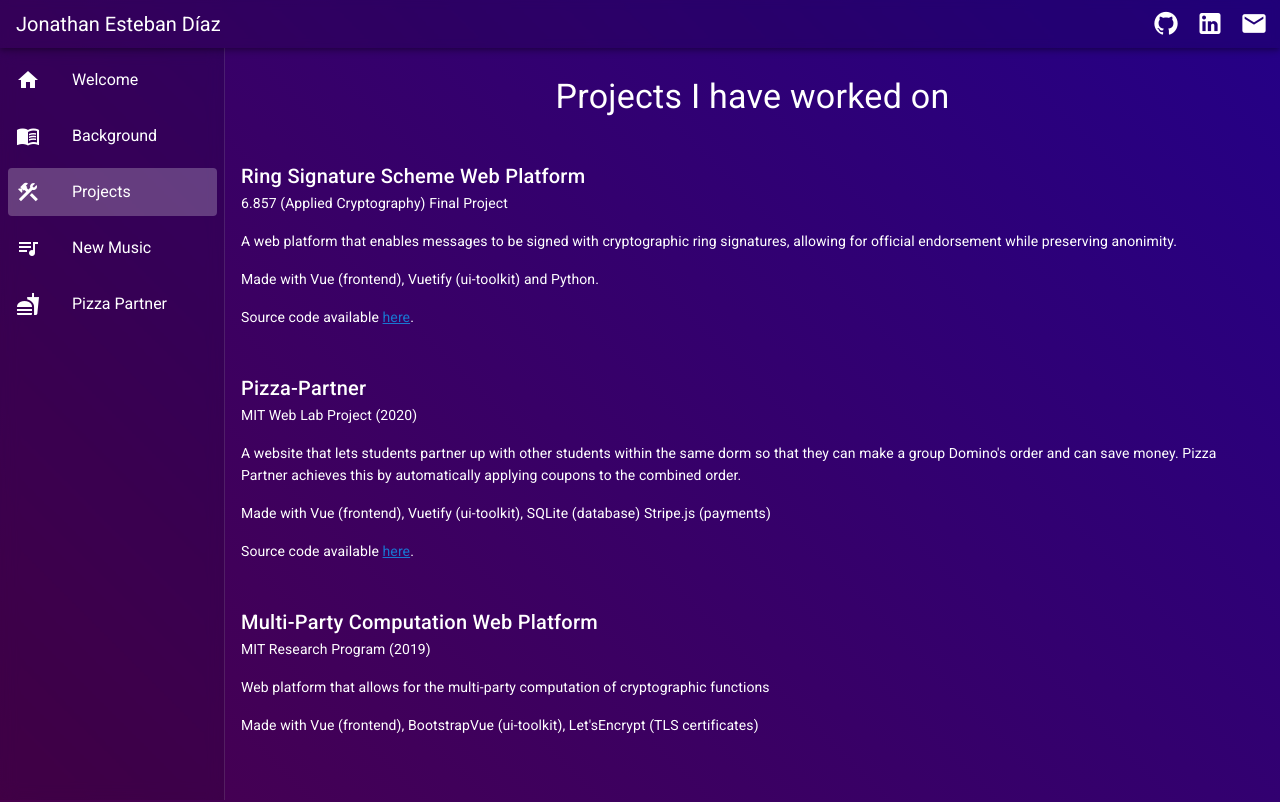
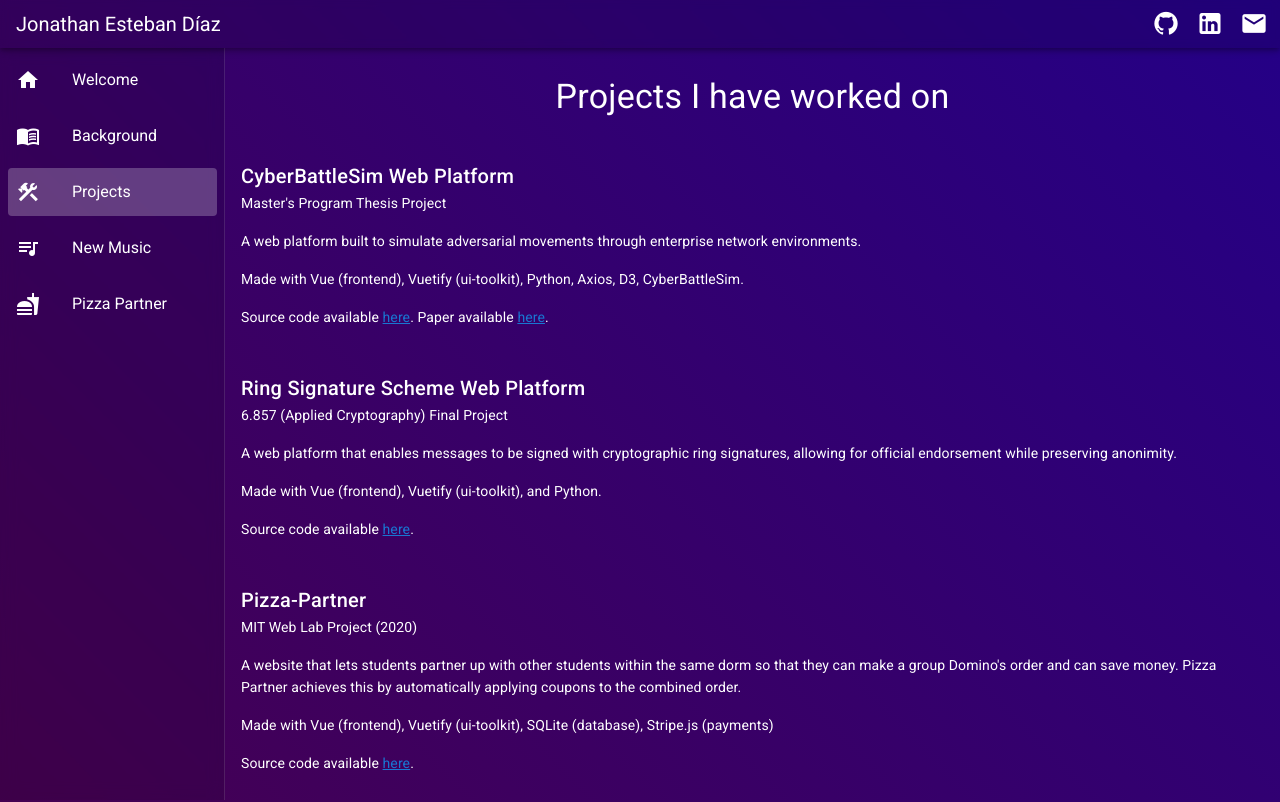
Before and after one commit to jonabox/Personal-Site, a Nuxt app: page /projects in a window 1280 px wide. Shown: the top 802 px of the page. Built offline with nearby package versions, Linux system fonts and the light colour scheme.

Commit message:
added thesis project

```diff
--- a/pages/projects.vue
+++ b/pages/projects.vue
@@ -10,19 +10,41 @@
       </v-card>
 
       <v-card flat color="transparent" class="my-3">
+        <v-card-title>CyberBattleSim Web Platform</v-card-title>
+        <v-card-subtitle class="white--text"
+          >Master's Program Thesis Project</v-card-subtitle
+        >
+        <v-card-text class="white--text">
+          <p>
+            A web platform built to simulate adversarial movements through enterprise network environments.
+          </p>
+          <p>
+            Made with Vue (frontend), Vuetify (ui-toolkit), Python, Axios, D3,
+            CyberBattleSim.
+          </p>
+          Source code available
+          <a href="https://github.com/jonabox/CyberBattleSimWebUI">here</a>.
+          Paper available
+          <a href="https://jonabox.com/CBSP_Itasec22.pdf">here</a>.
+        </v-card-text>
+      </v-card>
+
+      <v-card flat color="transparent" class="my-3">
         <v-card-title>Ring Signature Scheme Web Platform</v-card-title>
         <v-card-subtitle class="white--text"
           >6.857 (Applied Cryptography) Final Project</v-card-subtitle
         >
         <v-card-text class="white--text">
           <p>
-            A web platform that enables messages to be signed with cryptographic ring signatures, allowing for official endorsement while preserving anonimity.
+            A web platform that enables messages to be signed with cryptographic
+            ring signatures, allowing for official endorsement while preserving
+            anonimity.
           </p>
-          <p>
-            Made with Vue (frontend), Vuetify (ui-toolkit) and Python.
-          </p>
+          <p>Made with Vue (frontend), Vuetify (ui-toolkit), and Python.</p>
           Source code available
-          <a href="https://github.com/jonabox/Web-Based-Ring-Signature-Scheme">here</a>.
+          <a href="https://github.com/jonabox/Web-Based-Ring-Signature-Scheme"
+            >here</a
+          >.
         </v-card-text>
       </v-card>
 
@@ -39,7 +61,7 @@
             coupons to the combined order.
           </p>
           <p>
-            Made with Vue (frontend), Vuetify (ui-toolkit), SQLite (database)
+            Made with Vue (frontend), Vuetify (ui-toolkit), SQLite (database),
             Stripe.js (payments)
           </p>
           Source code available
```
